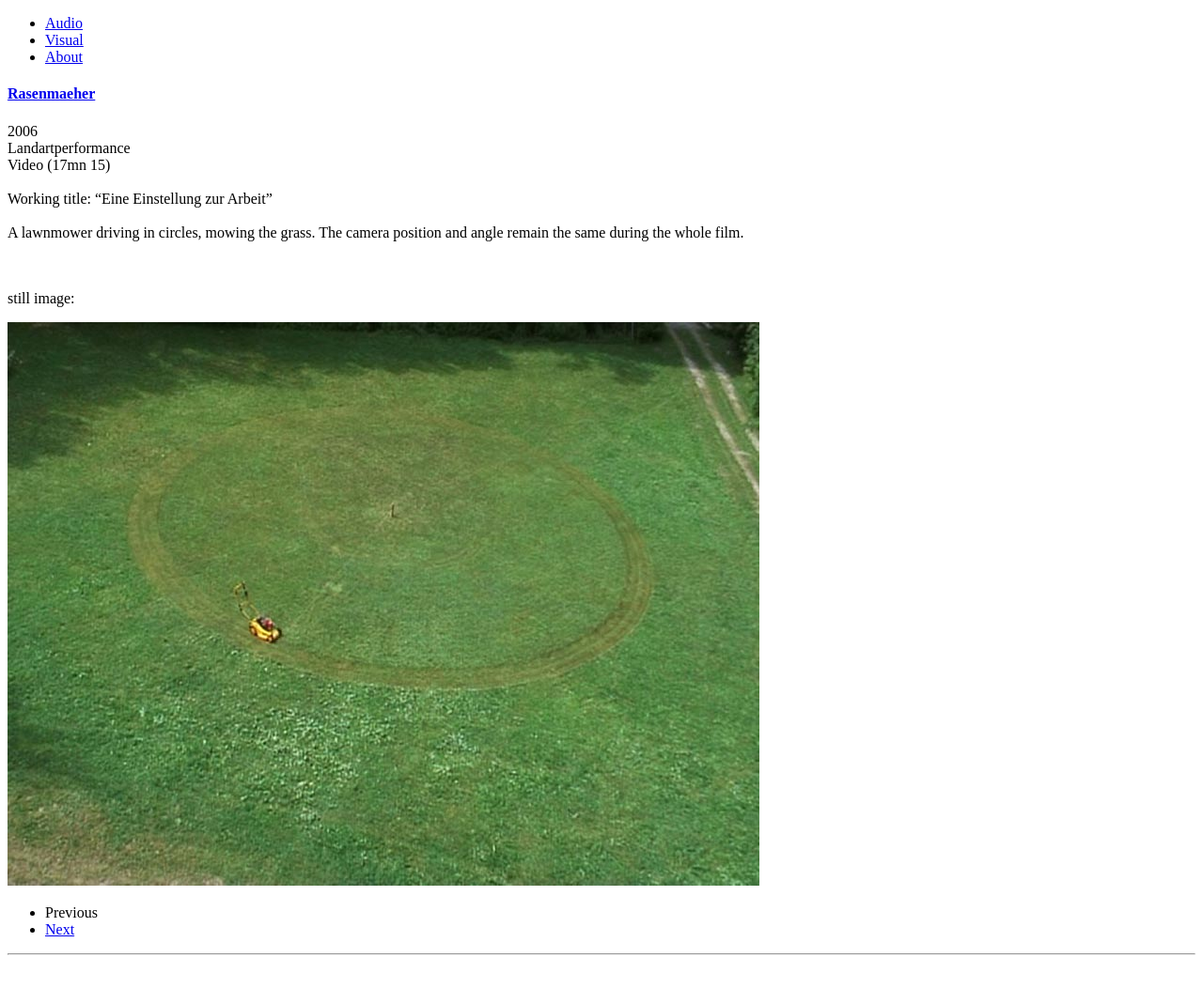
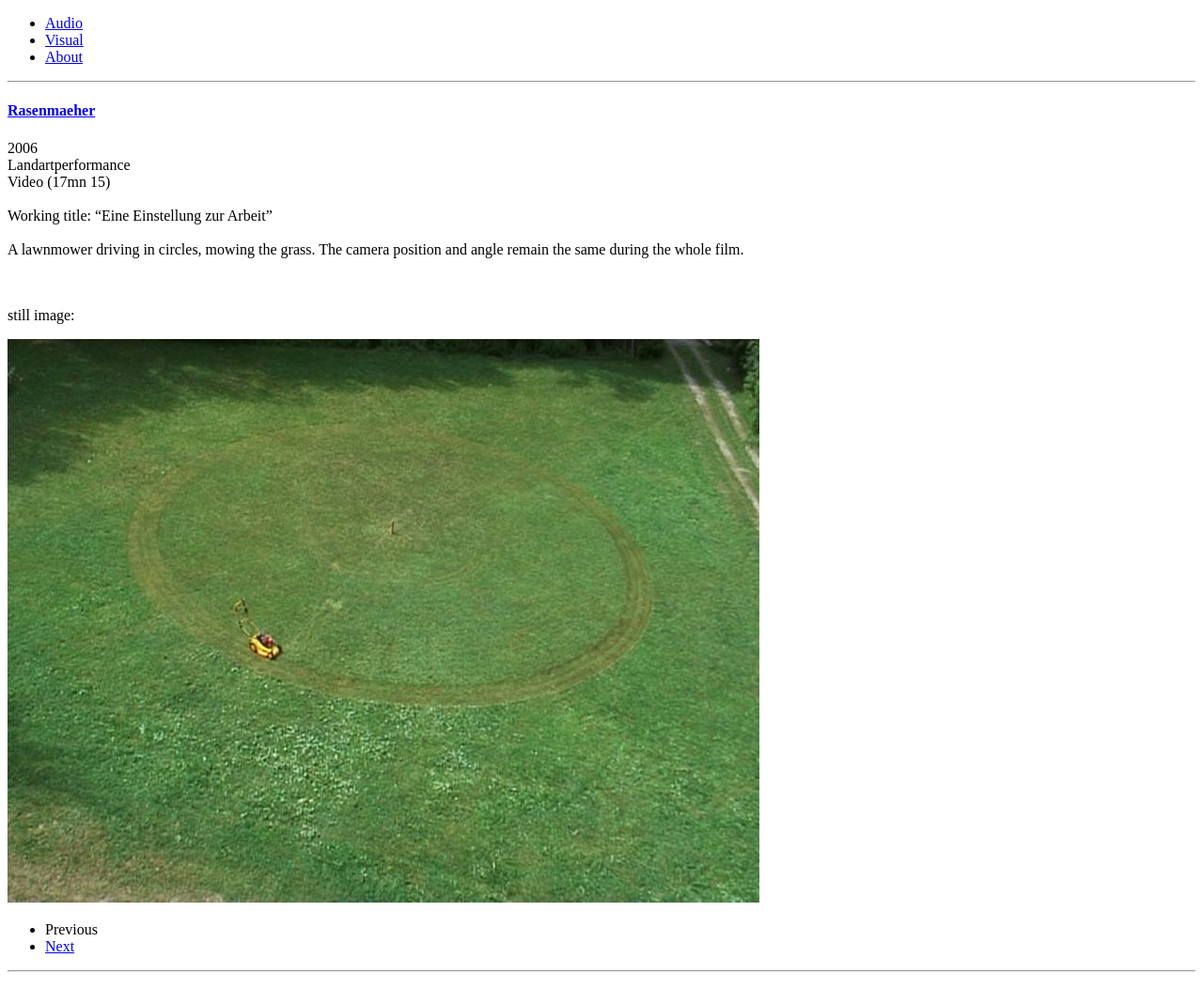
Before and after one commit to tricx/tricx.github.io, a Jekyll site: the page built from _posts/2013-10-16-rasenmaeher.md, in a window 1280 px wide. Shown: the whole page at 94% size. Built offline with Jekyll 4.4.1, drawn with Linux system fonts in a browser that asks for light colours.

Commit message:
change layout post.html

```diff
--- a/_includes/themes/twitter/post.html
+++ b/_includes/themes/twitter/post.html
@@ -30,13 +30,13 @@ body{
     <span>{{ page.date | date_to_long_string }}</span>
   </div>
 
-  <hr>
+
 {% endcomment %}
 
 
 
                   <!-- <div class="content"> -->
-
+                          <hr>
                           {{ content }}
                   <!-- </div> -->
 
@@ -99,3 +99,6 @@ body{
 
 <!--div from indent-text-->
 </div>
+
+</body>
+</html>
```
